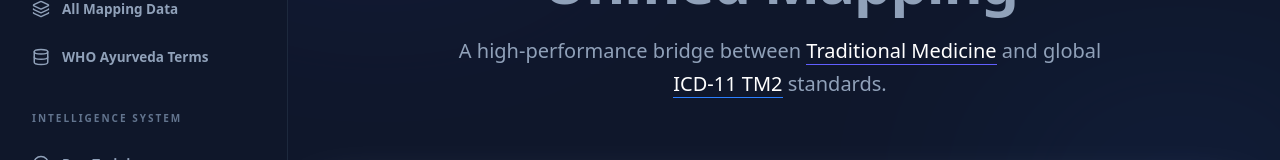
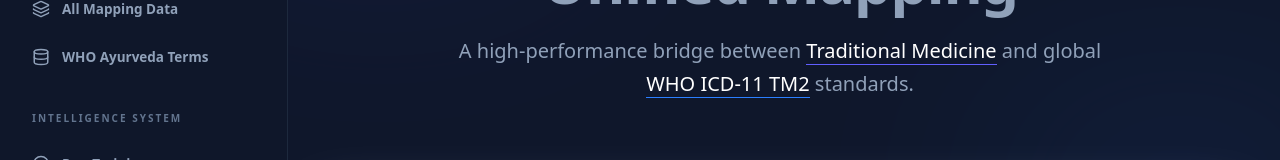
Before and after one commit to sudip57/namaste-icd-mapping-dashboard, a React (Vite) app: page / in a window 1280 px wide. Shown: the part 253-413 px from the top of the page. Built offline with nearby package versions, Linux system fonts and the light colour scheme.

Commit message:
fix heading text

```diff
--- a/src/pages/MappingDashboard.jsx
+++ b/src/pages/MappingDashboard.jsx
@@ -30,7 +30,7 @@
             <span className="text-slate-400">Unified Mapping</span>
           </h1>
           <p className="text-slate-400 text-lg md:text-xl leading-relaxed max-w-2xl mx-auto">
-            A high-performance bridge between <span className="text-white border-b border-indigo-500">Traditional Medicine</span> and global <span className="text-white border-b border-blue-500">ICD-11 TM2</span> standards.
+            A high-performance bridge between <span className="text-white border-b border-indigo-500">Traditional Medicine</span> and global <span className="text-white border-b border-blue-500">WHO ICD-11 TM2</span> standards.
           </p>
         </div>
       </div>
```
